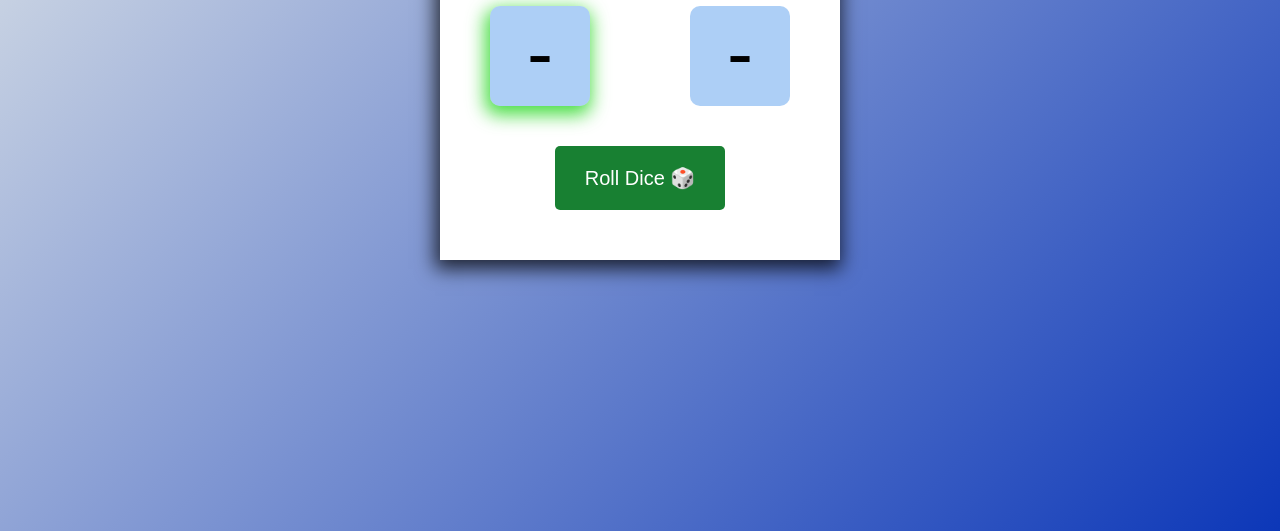
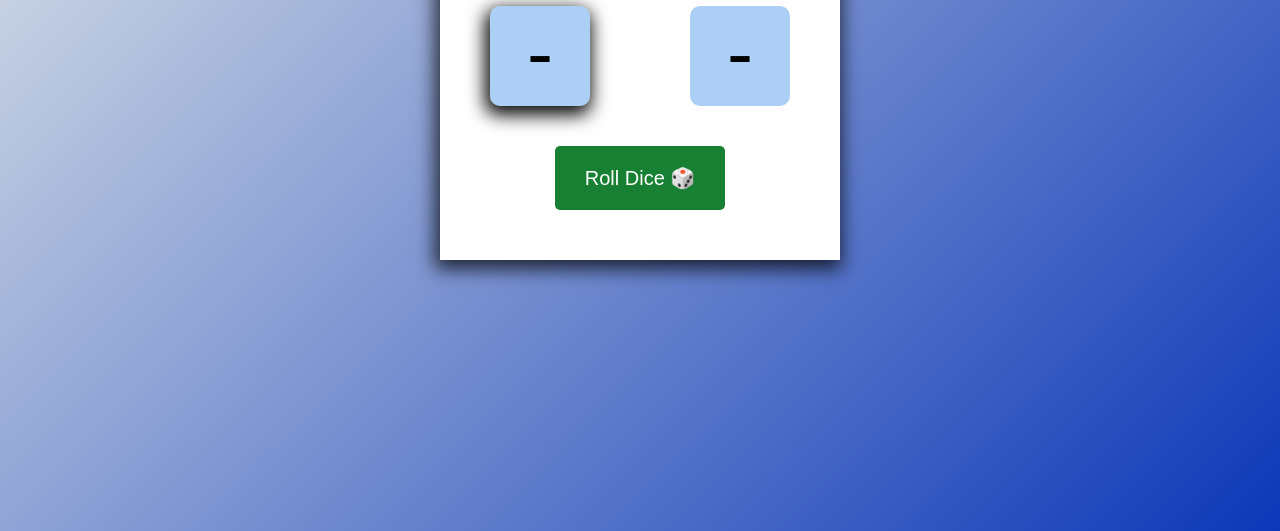
Before and after one commit to shanecolby/diceGame, a plain HTML site: page index.html in a window 1280 px wide. Shown: the part 319-850 px from the top of the page. Drawn offline with Linux system fonts and the light colour scheme.

Commit message:
change back scoreboard box shadow to black

```diff
--- a/index.css
+++ b/index.css
@@ -83,5 +83,5 @@ button:focus {
 }
 
 .active {
-  box-shadow: -2px 6px 18px 3px rgba(14, 211, 7, 0.75);
+  box-shadow: -2px 6px 18px 3px rgb(8, 8, 8);
 }
```
